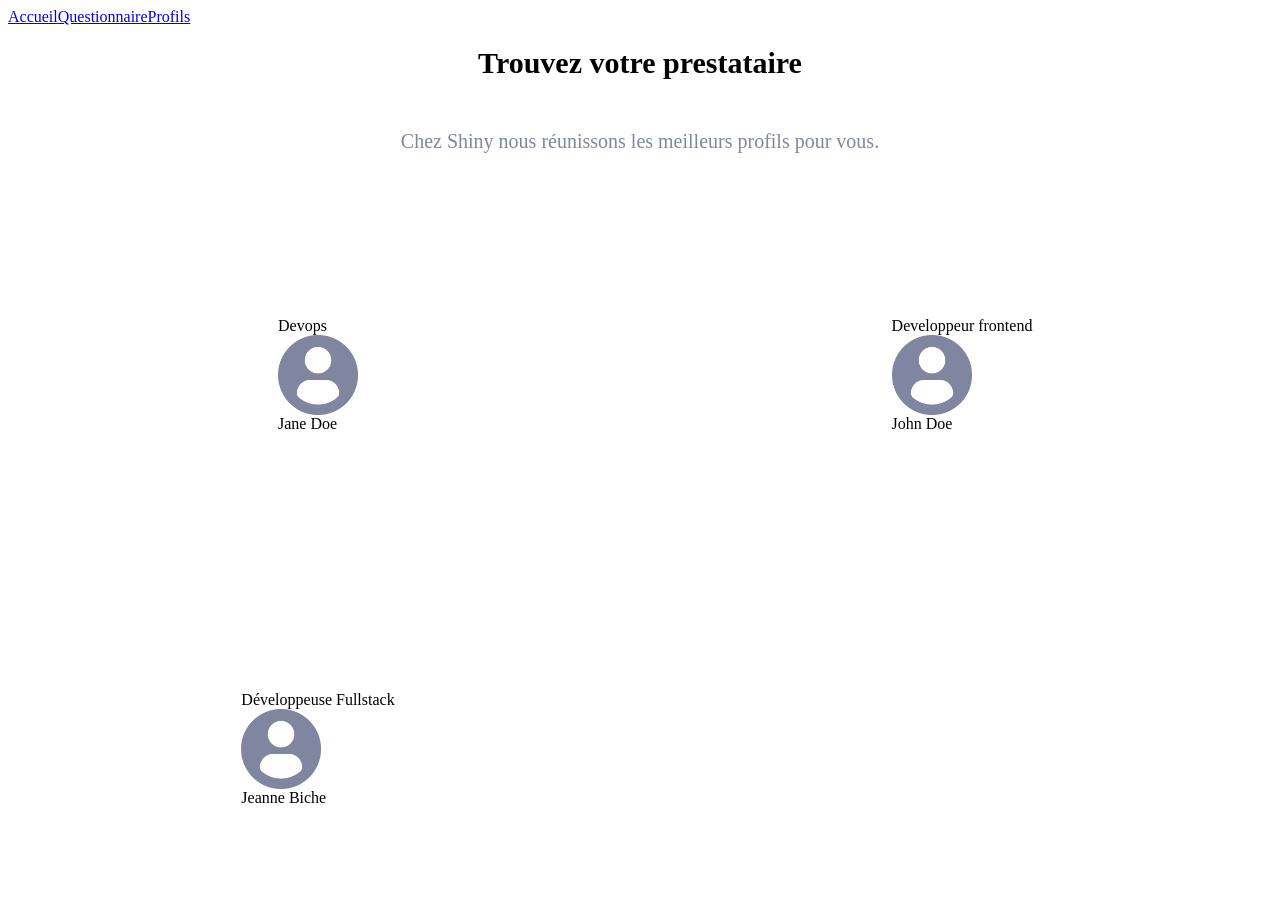
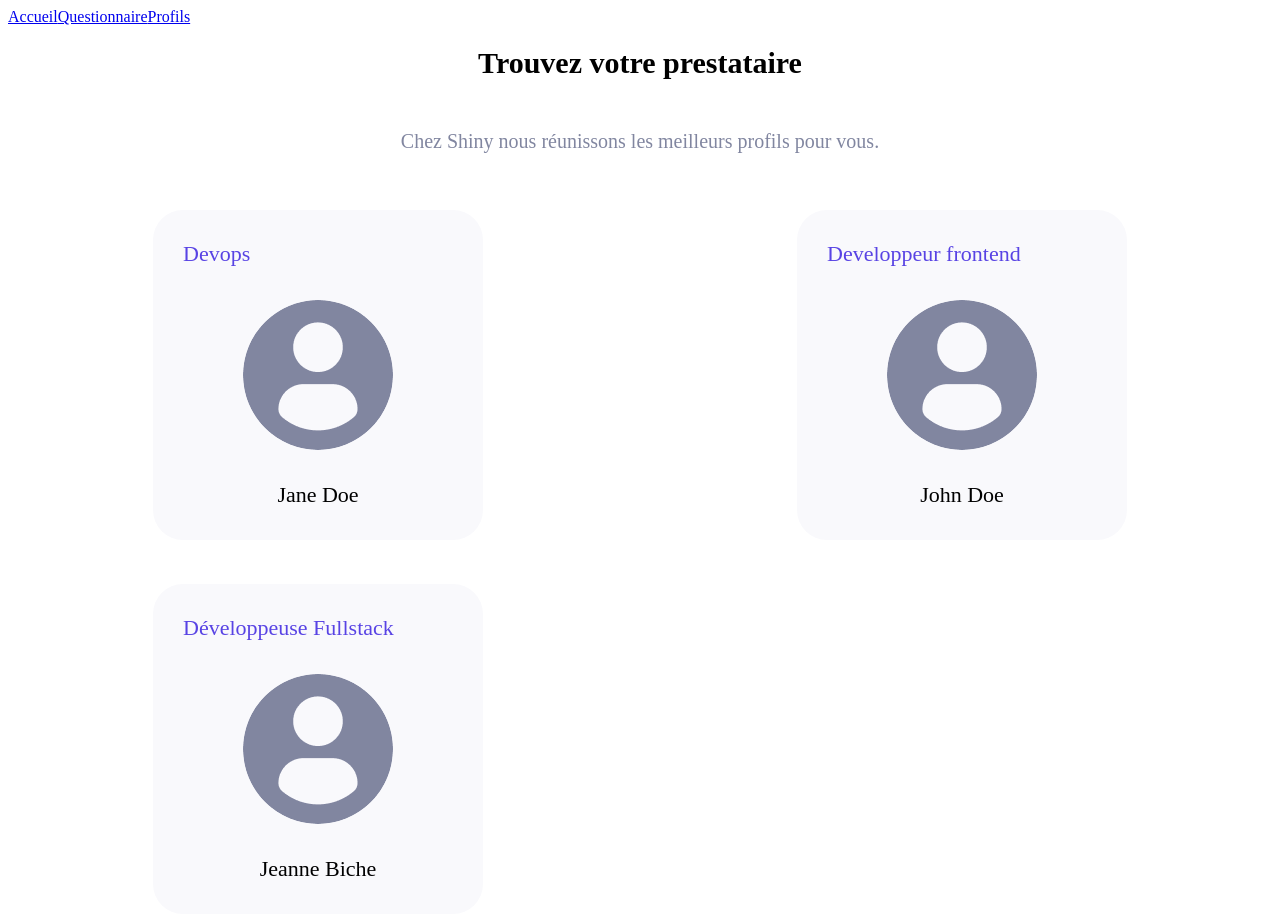
Before and after one commit to MaryamVerdon/shiny-agency, a React (Create React App) app: page /freelances in a window 1280 px wide. Shown: the top 914 px of the page. Built offline with nearby package versions, Linux system fonts and the light colour scheme.

Commit message:
mise à jour du CSS du composant Card

```diff
--- a/src/components/Card/index.jsx
+++ b/src/components/Card/index.jsx
@@ -1,13 +1,52 @@
 import PropTypes from 'prop-types'
+import styled from 'styled-components'
+import colors from '../../utils/style/colors'
 import DefaultPicture from '../../assets/profile.png'
+
+const CardLabel = styled.span`
+  color: #5843e4;
+  font-size: 22px;
+  font-weight: normal;
+  padding-left: 15px;
+`
+
+const CardTitle = styled.span`
+  color: black;
+  font-size: 22px;
+  font-weight: normal;
+  align-self: center;
+`
+
+const CardImage = styled.img`
+  height: 150px;
+  width: 150px;
+  align-self: center;
+  border-radius: 50%;
+`
+
+const CardWrapper = styled.div`
+  display: flex;
+  flex-direction: column;
+  justify-content: space-around;
+  padding: 15px;
+  background-color: ${colors.backgroundLight};
+  border-radius: 30px;
+  width: 300px;
+  height: 300px;
+  transition: 200ms;
+  &:hover {
+    cursor: pointer;
+    box-shadow: 2px 2px 10px #e2e3e9;
+  }
+`
 
 function Card({ label, title, picture }) {
   return (
-        <div style={{ display: 'flex', flexDirection: 'column', padding: 15 }}>
-            <span>{label}</span>
-            <img src={picture} alt="freelance" height={80} width={80} />
-            <span>{title}</span>
-        </div>
+    <CardWrapper>
+      <CardLabel>{label}</CardLabel>
+      <CardImage src={picture} alt="freelance" />
+      <CardTitle>{title}</CardTitle>
+    </CardWrapper>
   )
 }
 
```
Lines whose indentation alone changed are shown as unchanged.
